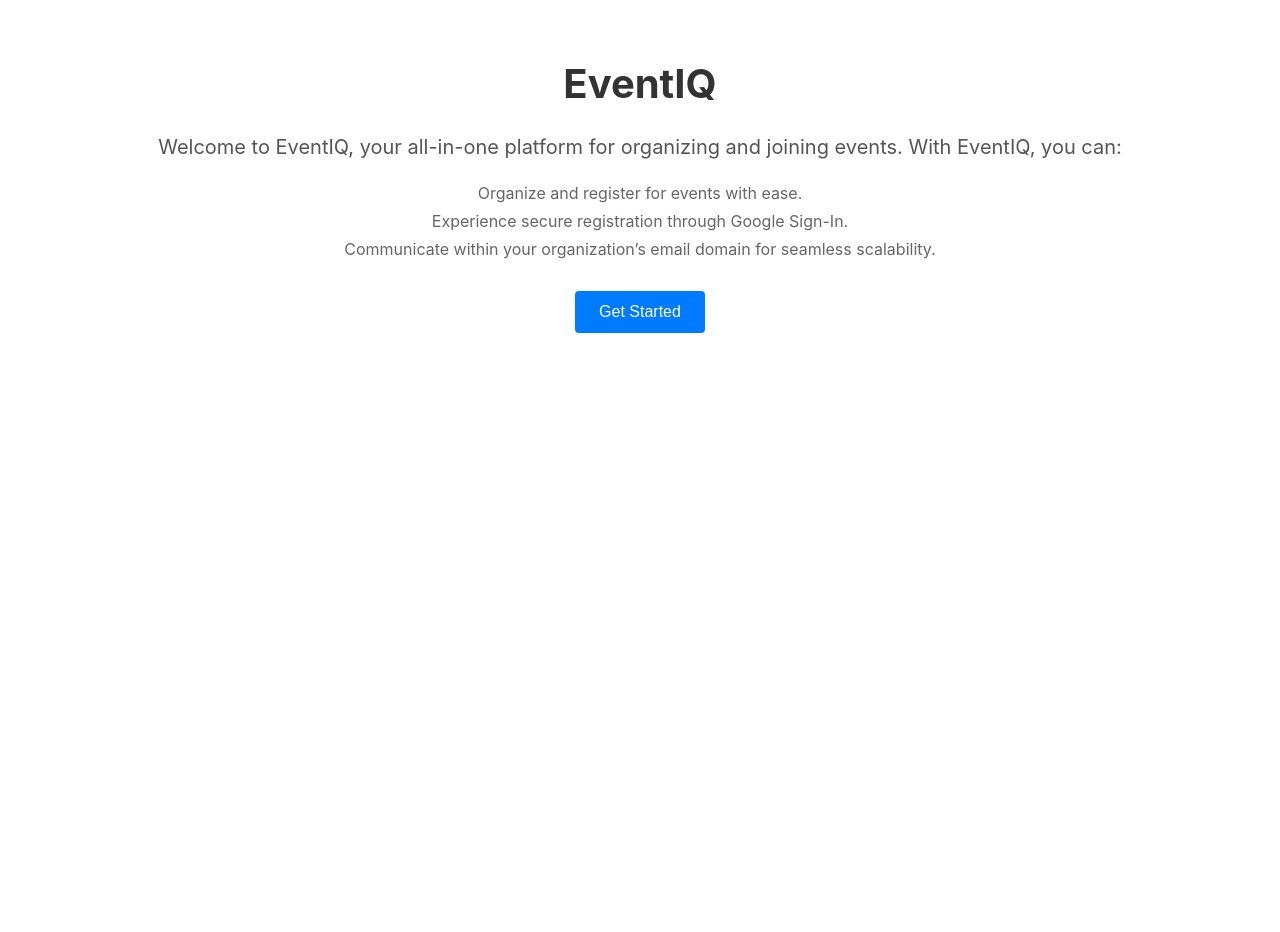
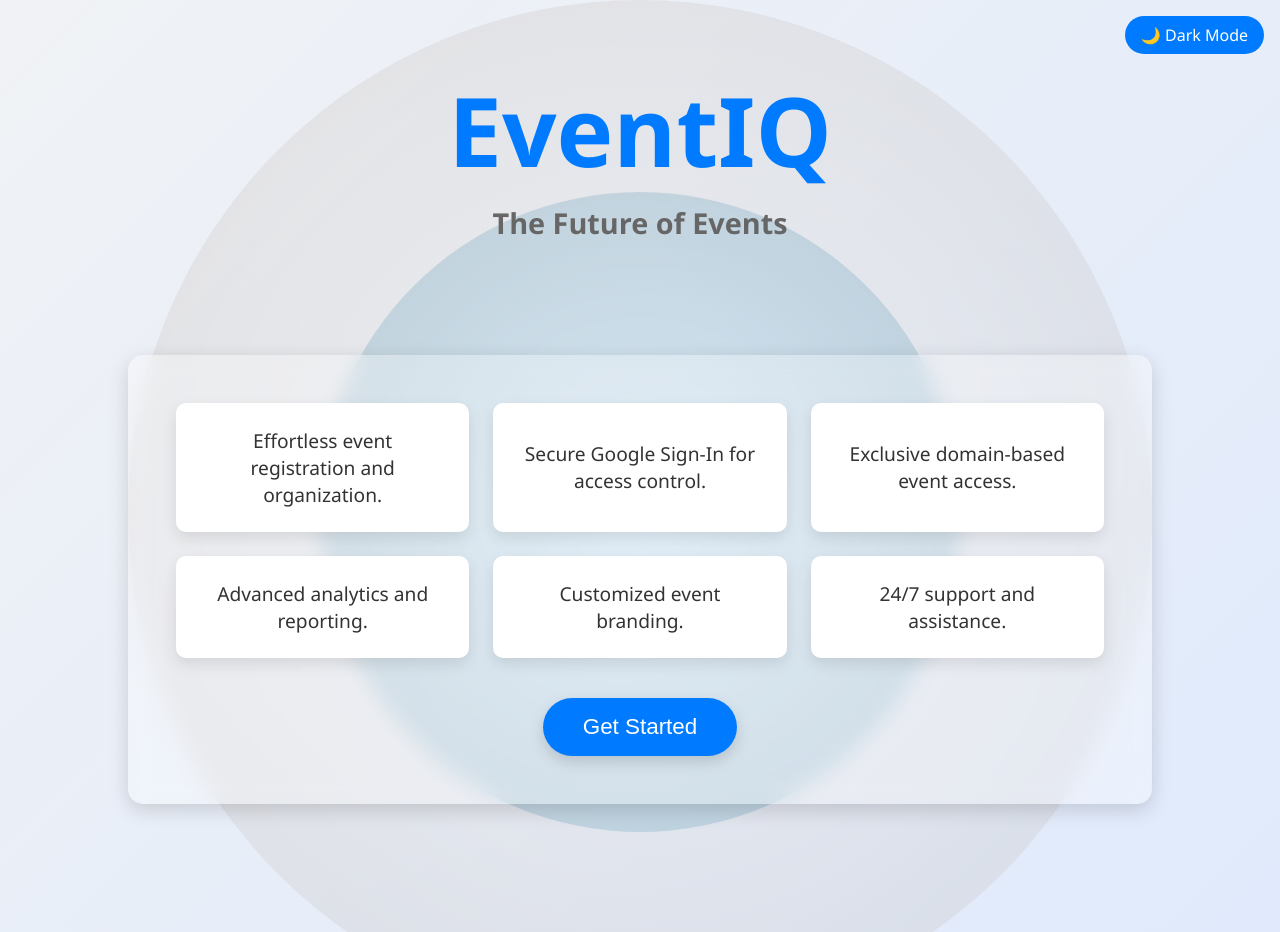
Before and after one commit to elnatan3/EventiQ, a React (Create React App) app in the folder eventiq/: page / in a window 1280 px wide. Before the commit the page ends 800 px from the top, so only its background shows below. Built offline with nearby package versions, Linux system fonts and the light colour scheme.

Commit message:
created the home page with svg design and choosing role page as well

```diff
--- a/eventiq/package.json
+++ b/eventiq/package.json
@@ -3,12 +3,15 @@
   "version": "0.1.0",
   "private": true,
   "dependencies": {
+    "@react-three/drei": "^9.115.0",
+    "@react-three/fiber": "^8.17.10",
     "@testing-library/jest-dom": "^5.17.0",
     "@testing-library/react": "^13.4.0",
     "@testing-library/user-event": "^13.5.0",
     "firebase": "^9.23.0",
     "react": "^18.3.1",
     "react-dom": "^18.3.1",
+    "react-intersection-observer": "^9.13.1",
     "react-router-dom": "^6.27.0",
     "react-scripts": "5.0.1",
     "sass": "^1.80.4",
--- a/eventiq/src/Components/ChooseRole.js
+++ b/eventiq/src/Components/ChooseRole.js
@@ -1,5 +1,5 @@
 // src/components/ChooseRole.js
-import React, { useState } from "react";
+import React from "react";
 import { useNavigate } from "react-router-dom";
 import "../scss/ChooseRole.scss";
 
@@ -8,8 +8,12 @@ function ChooseRole({ signInWithGoogle }) {
 
   const handleRoleSelect = async (selectedRole) => {
     try {
-      await signInWithGoogle(); // Wait for Google sign-in to complete
-      navigate("/dashboard");   // Only navigate after sign-in
+      await signInWithGoogle();
+      if (selectedRole === "Organizer") {
+        navigate("/organizer-dashboard");
+      } else if (selectedRole === "Participant") {
+        navigate("/participant-dashboard");
+      }
     } catch (error) {
       console.error("Error selecting role:", error);
     }
@@ -18,13 +22,25 @@ function ChooseRole({ signInWithGoogle }) {
   return (
     <div className="choose-role">
       <h2>Select Your Role</h2>
-      <div className="choose-role__buttons">
-        <button className="choose-role__button" onClick={() => handleRoleSelect("Organizer")}>
-          Organizer
-        </button>
-        <button className="choose-role__button" onClick={() => handleRoleSelect("Participant")}>
-          Participant
-        </button>
+      <div className="choose-role__button-container">
+        <div className="choose-role__button-wrapper">
+          <button
+            className="choose-role__button"
+            onClick={() => handleRoleSelect("Organizer")}
+          >
+            <span className="choose-role__button-text">Organizer</span>
+            <div className="choose-role__description">Manage and create events</div>
+          </button>
+        </div>
+        <div className="choose-role__button-wrapper">
+          <button
+            className="choose-role__button"
+            onClick={() => handleRoleSelect("Participant")}
+          >
+            <span className="choose-role__button-text">Participant</span>
+            <div className="choose-role__description">Join and participate in events</div>
+          </button>
+        </div>
       </div>
     </div>
   );
--- a/eventiq/src/Components/HomePage.js
+++ b/eventiq/src/Components/HomePage.js
@@ -1,35 +1,96 @@
-import React from "react";
+// src/components/HomePage.js
+import React, { useState } from "react";
 import { useNavigate } from "react-router-dom";
+import { useInView } from "react-intersection-observer";
 import "../scss/HomePage.scss";
 
 function HomePage() {
+  const [theme, setTheme] = useState("light");
   const navigate = useNavigate();
+
+  const toggleTheme = () => {
+    const newTheme = theme === "light" ? "dark" : "light";
+    setTheme(newTheme);
+    document.documentElement.setAttribute("data-theme", newTheme);
+  };
 
   const handleGetStarted = () => {
     navigate("/choose-role");
   };
 
+  const features = [
+    "Effortless event registration and organization.",
+    "Secure Google Sign-In for access control.",
+    "Exclusive domain-based event access.",
+    "Advanced analytics and reporting.",
+    "Customized event branding.",
+    "24/7 support and assistance."
+  ];
+
   return (
     <div className="homepage">
+      <div className="theme-toggle" onClick={toggleTheme}>
+        <span>{theme === "light" ? "🌙 Dark Mode" : "☀️ Light Mode"}</span>
+      </div>
+
       <header className="homepage__header">
-        <h1 className="homepage__title">EventIQ</h1>
-        <p className="homepage__subtitle">
-          Welcome to EventIQ, your all-in-one platform for organizing and joining events.
-          With EventIQ, you can:
-        </p>
-        <ul className="homepage__features">
-          <li>Organize and register for events with ease.</li>
-          <li>Experience secure registration through Google Sign-In.</li>
-          <li>Communicate within your organization’s email domain for seamless scalability.</li>
-        </ul>
+        <h1 className="homepage__title">
+          EventIQ <span className="homepage__subtitle">The Future of Events</span>
+        </h1>
       </header>
-      <div className="homepage__action">
+
+      <div className="homepage__content">
+        <div className="homepage__features">
+          {features.map((feature, index) => (
+            <FeatureItem key={index} feature={feature} index={index} />
+          ))}
+        </div>
         <button className="homepage__button" onClick={handleGetStarted}>
           Get Started
         </button>
+      </div>
+
+      {/* SVG Background Design */}
+      <div className="homepage__background">
+        <svg className="homepage__svg-moon" xmlns="http://www.w3.org/2000/svg" viewBox="0 0 200 200">
+          <circle cx="100" cy="100" r="80" fill="url(#moonGradient)" />
+          <defs>
+            <radialGradient id="moonGradient" cx="50%" cy="50%" r="50%">
+              <stop offset="0%" stopColor="#FFF4E0" />
+              <stop offset="100%" stopColor="#B0A090" />
+            </radialGradient>
+          </defs>
+        </svg>
+        <svg className="homepage__svg-earth" xmlns="http://www.w3.org/2000/svg" viewBox="0 0 200 200">
+          <circle cx="100" cy="100" r="50" fill="url(#earthGradient)" />
+          <defs>
+            <radialGradient id="earthGradient" cx="50%" cy="50%" r="50%">
+              <stop offset="0%" stopColor="#67C8FF" />
+              <stop offset="100%" stopColor="#006994" />
+            </radialGradient>
+          </defs>
+        </svg>
+        <div className="homepage__stars"></div>
       </div>
     </div>
   );
 }
 
+function FeatureItem({ feature, index }) {
+  const { ref, inView } = useInView({
+    triggerOnce: true,
+    threshold: 0.1,
+  });
+
+  return (
+    <div
+      ref={ref}
+      className={`homepage__feature-item ${inView ? "is-visible" : ""}`}
+      style={{ animationDelay: `${index * 0.3}s` }}
+    >
+      <p>{feature}</p>
+    </div>
+  );
+}
+
 export default HomePage;
--- /dev/null
+++ b/eventiq/src/Components/organizerDashboard.js
@@ -0,0 +1,2 @@
+import React from "react";
+import "../scss/organizerDashboard.scss";
--- a/eventiq/src/scss/HomePage.scss
+++ b/eventiq/src/scss/HomePage.scss
@@ -1,48 +1,193 @@
 // src/scss/HomePage.scss
+
+:root {
+  --background: linear-gradient(135deg, #f0f2f5, #e0eafc);
+  --primary: #007bff;
+  --text: #333;
+  --accent: #666;
+  --button-text: #fff;
+}
+
+[data-theme="dark"] {
+  --background: linear-gradient(135deg, #1b1e23, #0f0f0f);
+  --primary: #8a2be2;
+  --text: #0b0a0a;
+  --accent: #bbb;
+  --button-text: #fff;
+}
+
+body {
+  background: var(--background);
+  color: var(--text);
+  transition: background 0.4s ease, color 0.4s ease;
+  font-family: "Segoe UI", Tahoma, Geneva, Verdana, sans-serif;
+}
+
 .homepage {
-    text-align: center;
-    padding: 2rem;
+  display: flex;
+  flex-direction: column;
+  margin-top: -8rem;
+  align-items: center;
+  justify-content: center;
+  min-height: 100vh;
+  padding: 8rem;
+  overflow: hidden;
+  position: relative;
+
+  .theme-toggle {
+    position: fixed;
+    top: 1rem;
+    right: 1rem;
+    padding: 0.5rem 1rem;
+    cursor: pointer;
+    border-radius: 20px;
+    background-color: var(--primary);
+    color: var(--button-text);
+    transition: transform 0.2s;
+  }
 
   &__header {
-      margin-bottom: 1rem;
+    text-align: center;
+    margin-bottom: 3rem;
+    z-index: 1;
+    position: relative;
   }
 
   &__title {
-      font-size: 2.5rem;
-      font-weight: bold;
-      color: #333;
+    font-size: clamp(4rem, 10vw, 6rem);
+    font-weight: 800;
+    color: var(--primary);
+    display: flex;
+    flex-direction: column;
+    align-items: center;
   }
 
   &__subtitle {
-      font-size: 1.25rem;
-      color: #555;
-      margin-bottom: 1.5rem;
+    font-size: 1.8rem;
+    color: var(--accent);
+    margin-top: 0.5rem;
+  }
+
+  &__content {
+    display: flex;
+    flex-direction: column;
+    align-items: center;
+    gap: 2.5rem;
+    padding: 3rem;
+    z-index: 10;
+    backdrop-filter: blur(10px);
+    background: rgba(255, 255, 255, 0.3);
+    border-radius: 15px;
+    box-shadow: 0px 6px 20px rgba(0, 0, 0, 0.15);
+    max-width: 1000px;
+    text-align: center;
   }
 
   &__features {
-      list-style-type: none;
-      padding: 0;
-      font-size: 1rem;
-      color: #666;
-      margin-bottom: 2rem;
+    display: grid;
+    grid-template-columns: repeat(3, 1fr);
+    gap: 1.5rem;
+    width: 100%;
+  }
 
-      li {
-        margin: 0.5rem 0;
+  &__feature-item {
+    display: flex;
+    align-items: center;
+    justify-content: center;
+    opacity: 0;
+    transform: translateY(20px);
+    background: #ffffff;
+    padding: 1.5rem;
+    border-radius: 10px;
+    box-shadow: 0 6px 15px rgba(0, 0, 0, 0.1);
+    transition: opacity 0.5s ease, transform 0.5s ease;
+
+    &.is-visible {
+      opacity: 1;
+      transform: translateY(0);
+    }
+
+    p {
+      font-size: 1.2rem;
+      color: var(--text);
+      text-align: center;
+      margin: 0;
     }
   }
 
   &__button {
-      font-size: 1rem;
-      padding: 0.75rem 1.5rem;
-      color: #fff;
-      background-color: #007bff;
+    font-size: 1.4rem;
+    padding: 1rem 2.5rem;
+    color: var(--button-text);
+    background: var(--primary);
     border: none;
-      border-radius: 4px;
+    border-radius: 30px;
     cursor: pointer;
-      transition: background-color 0.3s ease;
+    transition: transform 0.3s ease, box-shadow 0.3s ease;
+    box-shadow: 0px 6px 15px rgba(0, 0, 0, 0.15);
 
     &:hover {
-        background-color: #0056b3;
+      filter: brightness(0.9);
+      transform: scale(1.05);
+      box-shadow: 0px 10px 20px rgba(0, 0, 0, 0.2);
+    }
+  }
+
+  // SVG Background Styling
+  &__background {
+    position: absolute;
+    top: 0;
+    left: 0;
+    width: 100%;
+    height: 100%;
+    overflow: hidden;
+    pointer-events: none;
+    z-index: -1;
+
+    svg {
+      position: absolute;
+      opacity: 0.15;
+    }
+
+    &__svg-moon {
+      top: 5%;
+      left: 10%;
+      width: 180px;
+      height: 180px;
+    }
+
+    &__svg-earth {
+      bottom: 35%;
+      right: 15%;
+      width: 140px;
+      height: 140px;
+    }
+
+    &__stars {
+      position: absolute;
+      top: 0;
+      left: 0;
+      width: 100%;
+      height: 100%;
+      background-image: radial-gradient(circle, rgba(255, 255, 255, 0.3) 1px, transparent 1px);
+      background-size: 3px 3px;
+      animation: sparkle 10s linear infinite;
     }
   }
 }
+
+@keyframes sparkle {
+  0% { transform: translateY(0); }
+  100% { transform: translateY(-5%); }
+}
+
+@keyframes fadeIn {
+  0% {
+    opacity: 0;
+    transform: scale(0.95);
+  }
+  100% {
+    opacity: 1;
+    transform: scale(1);
+  }
+}
```
Also changed, not shown: eventiq/src/Components/participantDashboard.js (added, +10 -0 lines), eventiq/src/scss/ChooseRole.scss (+81 -12 lines), eventiq/src/scss/organizerDashboard.js (added), eventiq/src/scss/participantDashboard.scss (added), 1 other file (tests, documents, lock files or other folders). Lines whose indentation alone changed are shown as unchanged.
